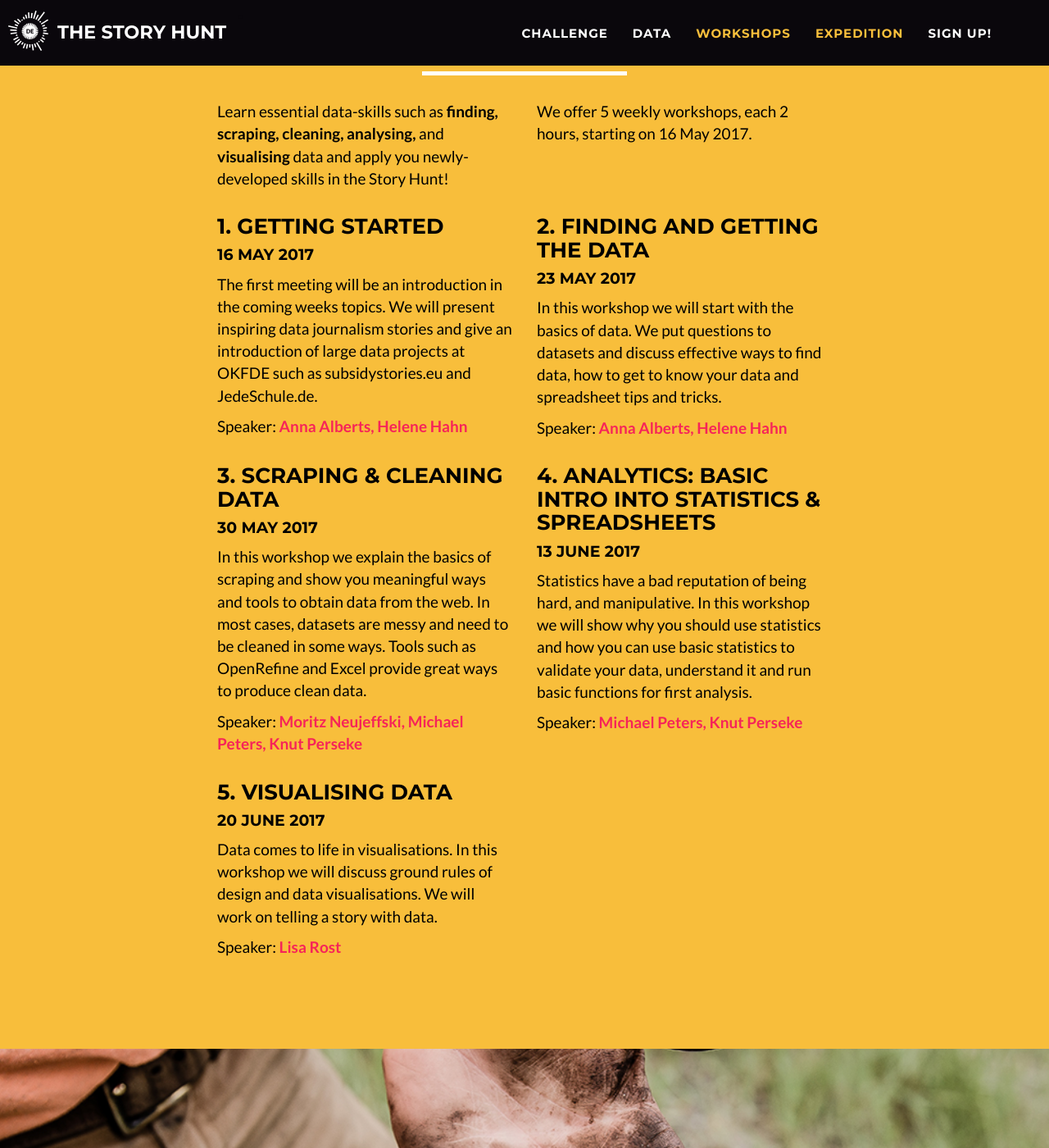
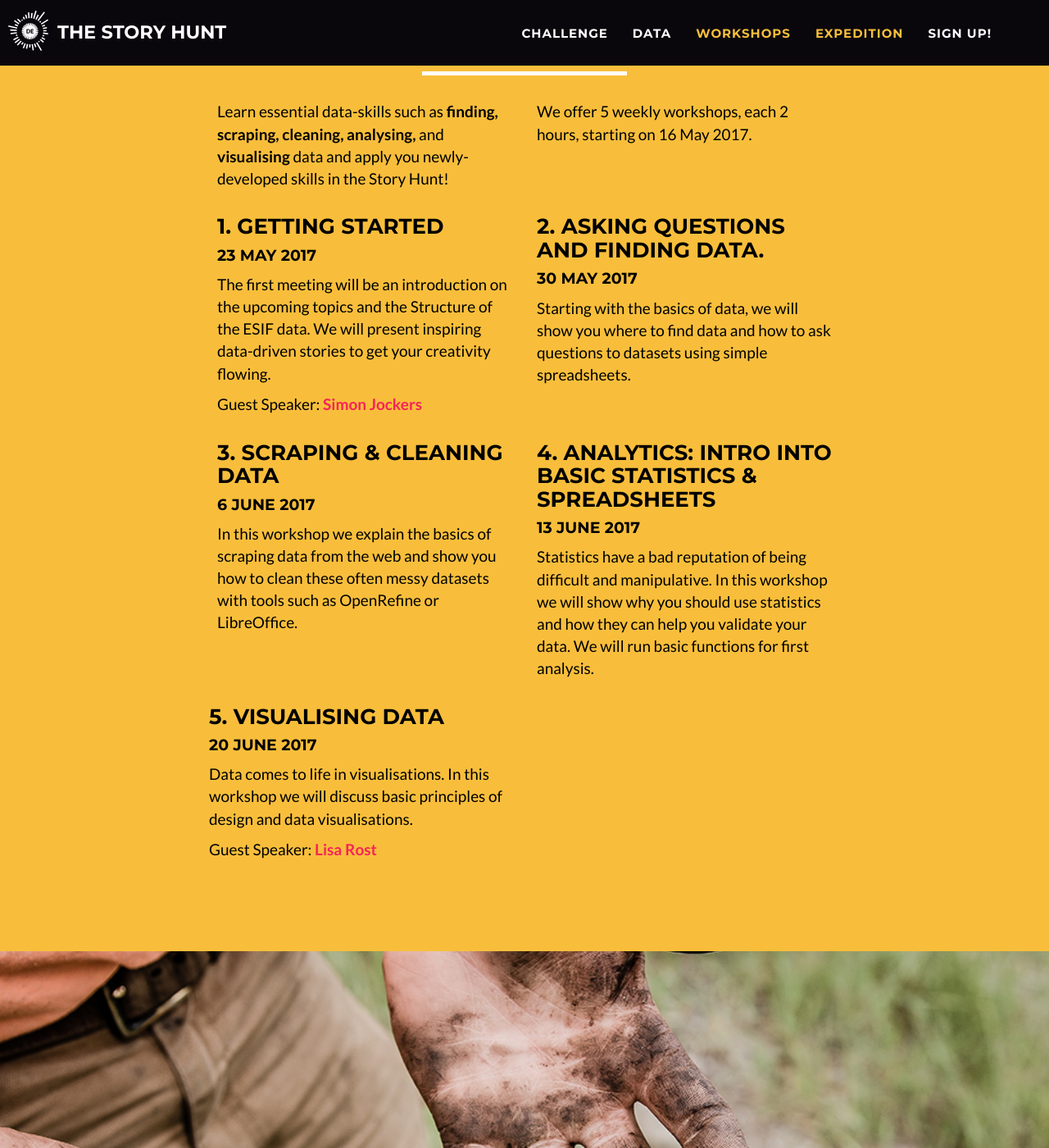
Before and after one commit to okfde/storyhunt.de, a Jekyll site: the page built from index.html, in a window 1280 px wide and 1400 px high, scrolled down 6624 px. Shown: the whole window at 82% size. Built offline with Jekyll 4.4.1, drawn with Linux system fonts in a browser that asks for light colours; some of the changed text lies outside the part shown.

Commit message:
helene changes

```diff
--- a/_includes/footer.html
+++ b/_includes/footer.html
@@ -1,12 +1,19 @@
     <!-- Footer -->
     <footer class="text-center">
-        <div class="footer-below">
+        <div class="footer">
             <div class="container">
+                <div class="row"  align="middle">
+                <div id="logobox">
+                <img class="responsive" src="img/openbudgets_logo.png" width="245px" align="middle" style="margin:80px">
+                <img class="responsive" src="img/Logo_okfde_black.png" width="195px" align="middle" style="margin:10px">
+                <img class="responsive" src="img/datenschule_logo_web.png" width="186px" align="middle" style="margin:80px">
+                </div>
                 <div class="row">
                     <div class="col-lg-12">
                         <p>'The Story Hunt' is a project by <b>Open Knowledge Foundation Germany</b>, Singerstrasse 109, 10179 Berlin.</p>
+                        <p>Images: <a href="https://wiki.creativecommons.org/wiki/CC0">CC-0</a>. All other content: <a hred="https://creativecommons.org/licenses/by/2.0/">CC-BY</a>.</p>
+                        <p>Design: Bela Seeger.</p>
                         <p><b><a style="color:black" href="https://okfn.de/impressum/">Legal Notice</a></b>.</p>
-                        <p>Unless otherwise specified, all content on this site is licensed as <b><a style="color:#000000" href="https://wiki.creativecommons.org/wiki/CC0">CC-0</a></b>.</p>
                     </div>
 
                 </div>
--- a/_includes/signup.html
+++ b/_includes/signup.html
@@ -33,6 +33,7 @@
                     </p>
                     <p>Forming mixed teams, the groups will go through the “data-pipeline” together starting by asking the question to presenting the data in the course of 3 days.</p>
                     <p>Together with the teams of Datenschule and OpenBudgets.eu, we will host a data expedition. On this three day workshops, you will work together with 25 experts from the field of journalism, programming, EU, advocacy, and design to work on data, analysis and story-telling.</p>
+                    <p><b>Travel costs up to 250€ can be covered upon successful registration.</b></p>
                 </div>
             </div>
                                 <hr class="star-light">
--- a/_includes/timeline.html
+++ b/_includes/timeline.html
@@ -8,11 +8,10 @@
                 </div>
                 <div class="col-lg-7 col-lg-offset-2 text-center">
                     <p style="color:primary">
-                <p> <img class="imgbig" src="img/viz.png"></p>
+                <p> <img class="imgbig" src="img/viz.svg"></p>
                     </p>
                 </div>
             </div>
-
             </div>
         </div>
     </section>
--- a/_includes/workshops.html
+++ b/_includes/workshops.html
@@ -25,47 +25,36 @@
         <div class="row">
             <div class="col-lg-4 col-lg-offset-2">
                 <h3>1. Getting Started</h3>
-                <h4>16 May 2017</h4>
-                <p>The first meeting will be an introduction in the coming weeks topics. We will present inspiring data
-                    journalism stories and give an introduction of large data projects at OKFDE such as
-                    subsidystories.eu and JedeSchule.de.</p>
-                    <p>Speaker: <b style="color:#F62459">Anna Alberts, Helene Hahn</b></p>
+                <h4>23 May 2017</h4>
+                <p>The first meeting will be an introduction on the upcoming topics and the Structure of the ESIF data.
+We will present inspiring data-driven stories to get your creativity flowing.  </p>
+                    <p>Guest Speaker: <b style="color:#F62459">Simon Jockers</b></p>
 
             </div>
             <div class="col-lg-4">
-                <h3>2. Finding and Getting the Data</h3>
-                <h4>23 May 2017</h4>
-                <p>In this workshop we will start with the basics of data. We put questions to datasets and discuss
-                    effective ways to find data, how to get to know your data and spreadsheet tips and tricks.</p>
-
-                <p>Speaker: <b style="color:#F62459">Anna Alberts, Helene Hahn</b></p>
+                <h3>2. Asking questions and Finding Data.</h3>
+                <h4>30 May 2017</h4>
+                <p>Starting with the basics of data, we will show you where to find data and how to ask questions to datasets using simple spreadsheets.</p>
             </div>
         </div>
         <div class="row">
             <div class="col-lg-4 col-lg-offset-2">
                 <h3>3. Scraping & Cleaning Data</h3>
-                <h4>30 May 2017</h4>
-                <p>In this workshop we explain the basics of scraping and show you meaningful ways and tools to obtain
-                    data from the web. In most cases, datasets are messy and need to be cleaned in some ways. Tools such as OpenRefine and
-                    Excel provide great ways to produce clean data.</p>
-                <p>Speaker: <b style="color:#F62459">Moritz Neujeffski, Michael Peters, Knut Perseke</b></p>
+                <h4>6 June 2017</h4>
+                <p>In this workshop we explain the basics of scraping data from the web and show you how to clean these often messy datasets with tools such as OpenRefine or LibreOffice.</p>
             </div>
             <div class="col-lg-4">
-                <h3>4. Analytics: Basic Intro into Statistics & Spreadsheets</h3>
+                <h3>4. Analytics: Intro into Basic Statistics & Spreadsheets</h3>
                 <h4>13 June 2017</h4>
-                <p>Statistics have a bad reputation of being hard, and manipulative. In this workshop we will show why
-                    you should use statistics and how you can use basic statistics to validate your data, understand it
-                    and run basic functions for first analysis.</p>
-                <p>Speaker: <b style="color:#F62459">Michael Peters, Knut Perseke</b></p>
-            </div>
+                <p>Statistics have a bad reputation of being difficult and manipulative. In this workshop we will show why you should use statistics and how they can help you validate your data. We will run basic functions for first analysis.
+</p>
         </div>
         <div class="row">
             <div class="col-lg-4 col-lg-offset-2">
                 <h3>5. Visualising Data</h3>
                 <h4>20 June 2017</h4>
-                <p>Data comes to life in visualisations. In this workshop we will discuss ground rules of design and
-                    data visualisations. We will work on telling a story with data.</p>
-                <p>Speaker: <b style="color:#F62459">Lisa Rost</b></p>
+                <p>Data comes to life in visualisations. In this workshop we will discuss basic principles of design and data visualisations.</p>
+                <p>Guest Speaker: <b style="color:#F62459">Lisa Rost</b></p>
             </div>
             </div>
         </div>
```
Also changed, not shown: _includes/css/main.css (+7 -2 lines), img/Logo_okfde_black.png (added), img/datenschule_logo_print.jpg (deleted), img/datenschule_logo_web.png (added), img/openbudgets_logo.png (added), img/viz.png (deleted), img/viz.svg (added).
